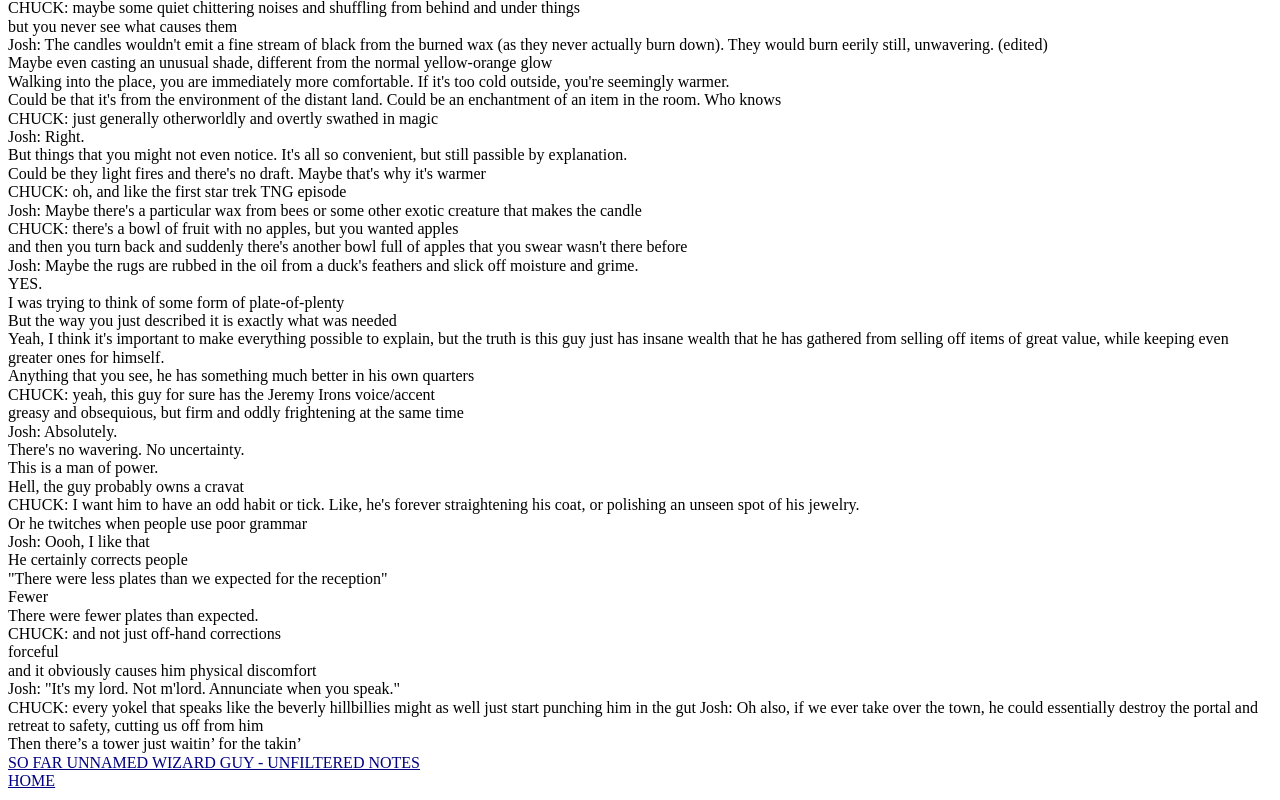
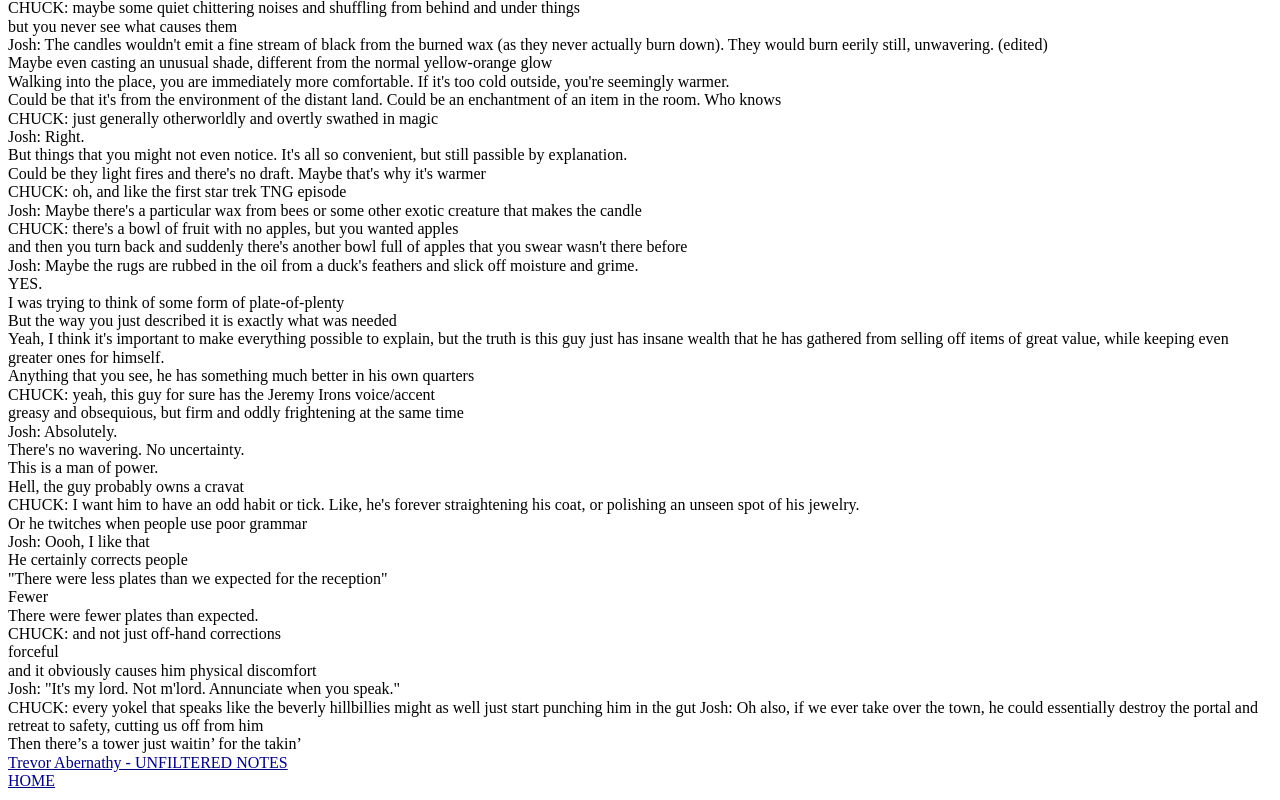
Before and after one commit to chucktdriscoll/dungeonmemes, a plain HTML site: page wizard_tower.html in a window 1280 px wide. Shown: the part 618-1418 px from the top of the page. Drawn offline with Linux system fonts and the light colour scheme.

Commit message:
Updated wizard_tower.html to link to trevor's page

```diff
--- a/wizard_tower.html
+++ b/wizard_tower.html
@@ -161,8 +161,7 @@ he could essentially destroy the portal and retreat to safety,
 cutting us off from him <br/>
 Then there’s a tower just waitin’
 for the takin’ <br/>
-<a href="wizard.html">SO FAR UNNAMED WIZARD
-GUY - UNFILTERED NOTES</a> <br/>
+<a href="trevor_abernathy.html">Trevor Abernathy - UNFILTERED NOTES</a> <br/>
 <a href="index.html">HOME</a>
 </p>
 </body>
```
